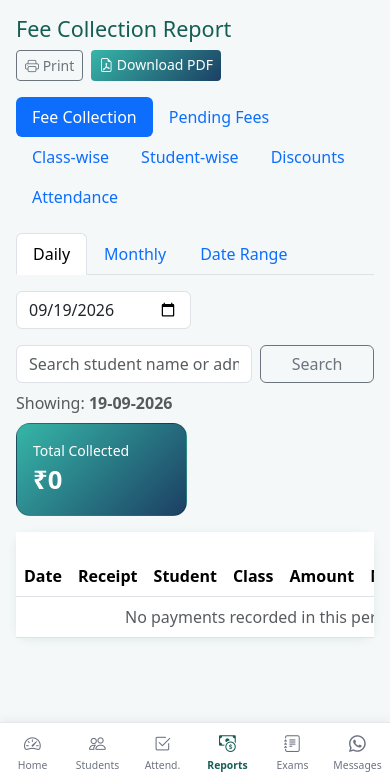
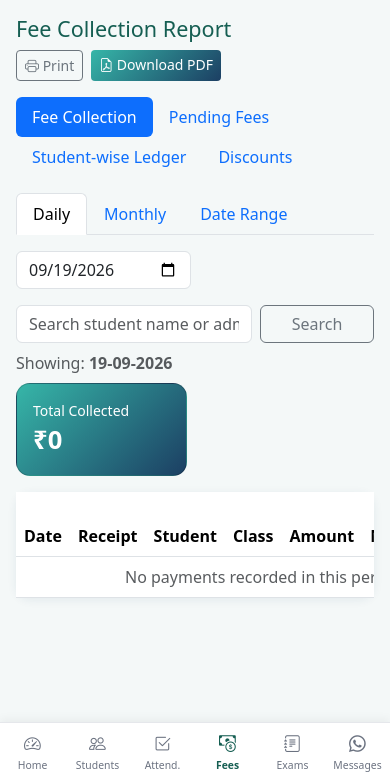
Before and after one commit to vkmuneer/Brainwave, a Flask app: page /admin/reports/finance in a window 390 px wide. Shown: the part 62-844 px from the top of the page. Run offline with Flask 3, Linux system fonts and the light colour scheme; a user stored in the database is signed in; parts of the project's set-up code (start-up, migrations or seed data) failed here and were passed over.

Commit message:
Give fees their own menu instead of burying them under Reports
Fee collection, pending fees, the student ledger and discounts sat in the
Reports dropdown alongside the attendance report, so the day-to-day money work
was three clicks deep and mixed in with something unrelated.

Fees is now its own top-level menu, and Reports keeps only the class-wise
summary and attendance. The tab bar on those pages splits the same way, so a
fee page offers fee tabs rather than a list ending in Attendance. The mobile
tab that already pointed at fee collection is relabelled from Reports to Fees.

Co-Authored-By: Claude Opus 5 <noreply@anthropic.com>

```diff
--- /dev/null
+++ b/app/templates/admin/_fee_nav.html
@@ -0,0 +1,6 @@
+<ul class="nav nav-pills mb-3 flex-wrap">
+  <li class="nav-item"><a class="nav-link {{ 'active' if active == 'finance' }}" href="{{ url_for('admin.finance_report') }}">Fee Collection</a></li>
+  <li class="nav-item"><a class="nav-link {{ 'active' if active == 'pending' }}" href="{{ url_for('admin.pending_fees_report') }}">Pending Fees</a></li>
+  <li class="nav-item"><a class="nav-link {{ 'active' if active == 'student' }}" href="{{ url_for('admin.student_wise_report') }}">Student-wise Ledger</a></li>
+  <li class="nav-item"><a class="nav-link {{ 'active' if active == 'discounts' }}" href="{{ url_for('admin.discount_report') }}">Discounts</a></li>
+</ul>
--- a/app/templates/admin/_report_nav.html
+++ b/app/templates/admin/_report_nav.html
@@ -1,8 +1,4 @@
 <ul class="nav nav-pills mb-3 flex-wrap">
-  <li class="nav-item"><a class="nav-link {{ 'active' if active == 'finance' }}" href="{{ url_for('admin.finance_report') }}">Fee Collection</a></li>
-  <li class="nav-item"><a class="nav-link {{ 'active' if active == 'pending' }}" href="{{ url_for('admin.pending_fees_report') }}">Pending Fees</a></li>
-  <li class="nav-item"><a class="nav-link {{ 'active' if active == 'class' }}" href="{{ url_for('admin.class_wise_report') }}">Class-wise</a></li>
-  <li class="nav-item"><a class="nav-link {{ 'active' if active == 'student' }}" href="{{ url_for('admin.student_wise_report') }}">Student-wise</a></li>
-  <li class="nav-item"><a class="nav-link {{ 'active' if active == 'discounts' }}" href="{{ url_for('admin.discount_report') }}">Discounts</a></li>
+  <li class="nav-item"><a class="nav-link {{ 'active' if active == 'class' }}" href="{{ url_for('admin.class_wise_report') }}">Class-wise Summary</a></li>
   <li class="nav-item"><a class="nav-link {{ 'active' if active == 'attendance' }}" href="{{ url_for('admin.attendance_report') }}">Attendance</a></li>
 </ul>
--- a/app/templates/admin/discount_report.html
+++ b/app/templates/admin/discount_report.html
@@ -3,7 +3,7 @@
 {% block content %}
 <h4 class="text-bw-teal mb-3">Discount / Scholarship Report</h4>
 {% set active = 'discounts' %}
-{% include "admin/_report_nav.html" %}
+{% include "admin/_fee_nav.html" %}
 
 <div class="alert alert-info">Total discounts/scholarships granted: <strong>₹{{ "{:,.0f}".format(total_discount) }}</strong></div>
 
--- a/app/templates/admin/finance_report.html
+++ b/app/templates/admin/finance_report.html
@@ -9,7 +9,7 @@
   </div>
 </div>
 {% set active = 'finance' %}
-{% include "admin/_report_nav.html" %}
+{% include "admin/_fee_nav.html" %}
 
 <ul class="nav nav-tabs mb-3">
   <li class="nav-item">
--- a/app/templates/admin/pending_fees.html
+++ b/app/templates/admin/pending_fees.html
@@ -9,7 +9,7 @@
   </div>
 </div>
 {% set active = 'pending' %}
-{% include "admin/_report_nav.html" %}
+{% include "admin/_fee_nav.html" %}
 
 <form method="get" class="row g-2 mb-3">
   <div class="col-6 col-md-3">
--- a/app/templates/admin/student_wise_report.html
+++ b/app/templates/admin/student_wise_report.html
@@ -9,7 +9,7 @@
   </div>
 </div>
 {% set active = 'student' %}
-{% include "admin/_report_nav.html" %}
+{% include "admin/_fee_nav.html" %}
 
 <form method="get" class="row g-2 mb-3">
   <div class="col-6 col-md-3">
--- a/app/templates/base.html
+++ b/app/templates/base.html
@@ -32,13 +32,20 @@
         <li class="nav-item"><a class="nav-link" href="{{ url_for('admin.students') }}">Students</a></li>
         <li class="nav-item"><a class="nav-link" href="{{ url_for('admin.attendance_report') }}"><i class="bi bi-check2-square"></i> Attendance</a></li>
         <li class="nav-item dropdown">
-          <a class="nav-link dropdown-toggle" href="#" role="button" data-bs-toggle="dropdown">Reports</a>
+          <a class="nav-link dropdown-toggle" href="#" role="button" data-bs-toggle="dropdown">
+            <i class="bi bi-cash-coin"></i> Fees
+          </a>
           <ul class="dropdown-menu">
             <li><a class="dropdown-item" href="{{ url_for('admin.finance_report') }}">Fee Collection (Daily/Monthly/Range)</a></li>
             <li><a class="dropdown-item" href="{{ url_for('admin.pending_fees_report') }}">Pending Fees</a></li>
-            <li><a class="dropdown-item" href="{{ url_for('admin.class_wise_report') }}">Class-wise</a></li>
-            <li><a class="dropdown-item" href="{{ url_for('admin.student_wise_report') }}">Student-wise</a></li>
-            <li><a class="dropdown-item" href="{{ url_for('admin.discount_report') }}">Discounts</a></li>
+            <li><a class="dropdown-item" href="{{ url_for('admin.student_wise_report') }}">Student-wise Ledger</a></li>
+            <li><a class="dropdown-item" href="{{ url_for('admin.discount_report') }}">Discounts &amp; Scholarships</a></li>
+          </ul>
+        </li>
+        <li class="nav-item dropdown">
+          <a class="nav-link dropdown-toggle" href="#" role="button" data-bs-toggle="dropdown">Reports</a>
+          <ul class="dropdown-menu">
+            <li><a class="dropdown-item" href="{{ url_for('admin.class_wise_report') }}">Class-wise Summary</a></li>
             <li><a class="dropdown-item" href="{{ url_for('admin.attendance_report') }}">Attendance</a></li>
           </ul>
         </li>
@@ -110,7 +117,7 @@
   <a href="{{ url_for('admin.dashboard') }}" class="{{ 'active' if request.endpoint == 'admin.dashboard' }}"><i class="bi bi-speedometer2"></i>Home</a>
   <a href="{{ url_for('admin.students') }}" class="{{ 'active' if request.endpoint and request.endpoint.startswith('admin.student') }}"><i class="bi bi-people"></i>Students</a>
   <a href="{{ url_for('admin.attendance_report') }}" class="{{ 'active' if request.endpoint == 'admin.attendance_report' }}"><i class="bi bi-check2-square"></i>Attend.</a>
-  <a href="{{ url_for('admin.finance_report') }}" class="{{ 'active' if request.endpoint and 'report' in request.endpoint and request.endpoint != 'admin.attendance_report' }}"><i class="bi bi-cash-coin"></i>Reports</a>
+  <a href="{{ url_for('admin.finance_report') }}" class="{{ 'active' if request.endpoint and 'report' in request.endpoint and request.endpoint != 'admin.attendance_report' }}"><i class="bi bi-cash-coin"></i>Fees</a>
   <a href="{{ url_for('admin.exams') }}" class="{{ 'active' if request.endpoint and request.endpoint.startswith('admin.exam') }}"><i class="bi bi-journal-text"></i>Exams</a>
   <a href="{{ url_for('admin.messages') }}" class="{{ 'active' if request.endpoint == 'admin.messages' }}"><i class="bi bi-whatsapp"></i>Messages</a>
   {% else %}
```
